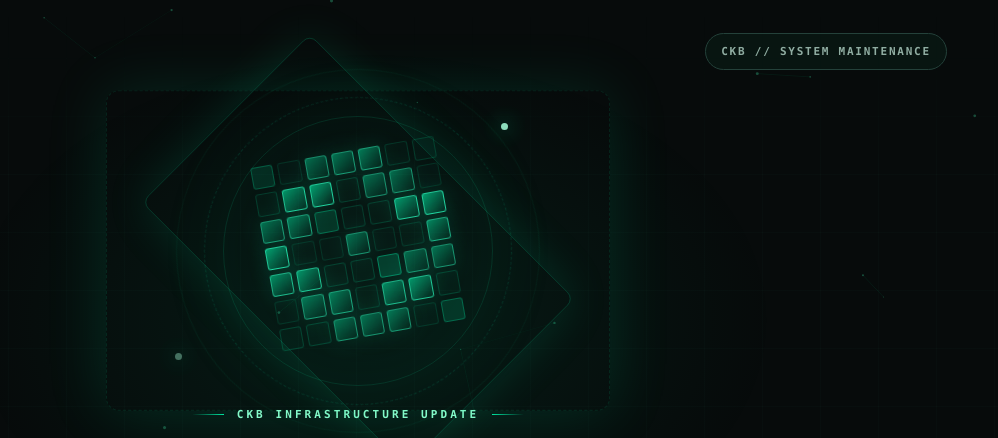
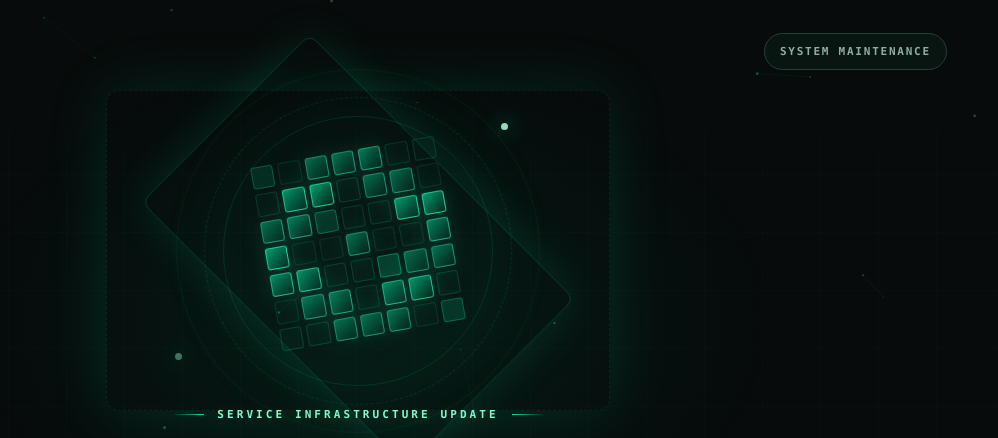
Before and after one commit to jiangxianliang007/maintenance-page, a plain HTML site: page index.html in a window 1280 px wide. Shown: the top 438 px of the page, 282-1280 px from the left. Drawn offline with Linux system fonts and the light colour scheme.

Commit message:
fix: use service-neutral maintenance headings

```diff
--- a/index.html
+++ b/index.html
@@ -75,7 +75,7 @@ footer span:last-child{color:#9db9ae}
     </div>
     <div class="wordmark"><strong>NERVOS</strong><small>COMMON KNOWLEDGE BASE</small></div>
   </div>
-  <div class="header-label">CKB // SYSTEM MAINTENANCE</div>
+  <div class="header-label">SYSTEM MAINTENANCE</div>
 </header>
 <main>
   <div class="art" aria-hidden="true">
@@ -84,7 +84,7 @@ footer span:last-child{color:#9db9ae}
     <div class="cell-core"><div class="cells" id="cells"></div></div>
     <span class="orbit-dot"></span><span class="orbit-dot b"></span>
   </div>
-  <div class="eyebrow" id="eyebrow">CKB Infrastructure Update</div>
+  <div class="eyebrow" id="eyebrow">Service Infrastructure Update</div>
   <h1 id="headline">Evolving the network.<br><span class="accent">Back soon.</span></h1>
   <p class="description" id="description">We're performing scheduled maintenance to make this service more reliable. Thank you for your patience while we work behind the scenes.</p>
   <div class="status" role="status" aria-live="polite">
@@ -112,7 +112,7 @@ if (CONFIG.estimatedReturn) $('return-time').textContent = CONFIG.estimatedRetur
 const zh = CONFIG.bilingual && /^zh\b/i.test(navigator.language || '');
 if (zh) {
   document.documentElement.lang = 'zh-CN';
-  $('eyebrow').textContent = 'CKB 基础设施升级';
+  $('eyebrow').textContent = '服务维护升级';
   $('headline').replaceChildren(document.createTextNode('网络持续进化，'),document.createElement('br'));
   const accent = document.createElement('span');accent.className='accent';accent.textContent='即将恢复。';$('headline').append(accent);
   $('description').textContent = '我们正在进行计划维护，以提供更稳定、可靠的服务。感谢您的理解与耐心。';
```
